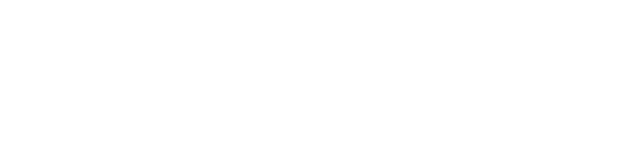
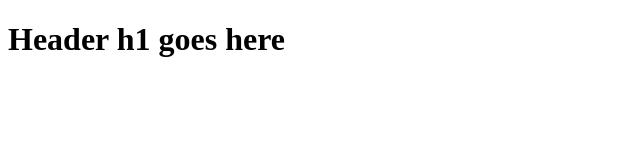
Before and after one commit to jilek/codingdemo, a plain HTML site: page index.html in a window 1280 px wide. Shown: the whole page, without its empty margins (0-640 px from the left). Drawn offline with Linux system fonts and the light colour scheme.

Commit message:
Added a header to index.html

```diff
--- a/index.html
+++ b/index.html
@@ -9,7 +9,7 @@
 </head>
 
 <body>
-
+    <h1>Header h1 goes here</h1>
 
 </body>
 
```
